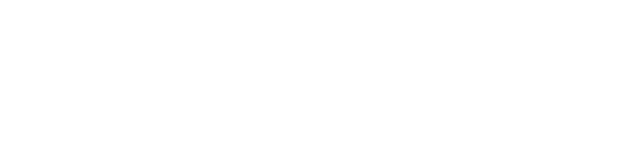
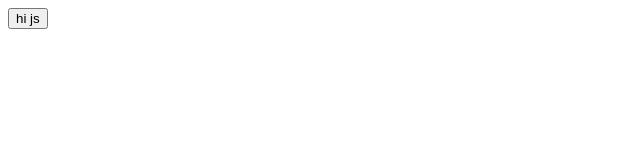
Before and after one commit to KOBULJ0N/Js-Dars, a plain HTML site: page index.html in a window 1280 px wide. Shown: the whole page, without its empty margins (0-640 px from the left). Drawn offline with Linux system fonts and the light colour scheme.

Commit message:
gfhbjnm,

```diff
--- a/index.html
+++ b/index.html
@@ -7,6 +7,6 @@
     <title>Javascript</title>
 </head>
 <body>
-
+    <button>hi js</button>
 </body>
 </html>
```
